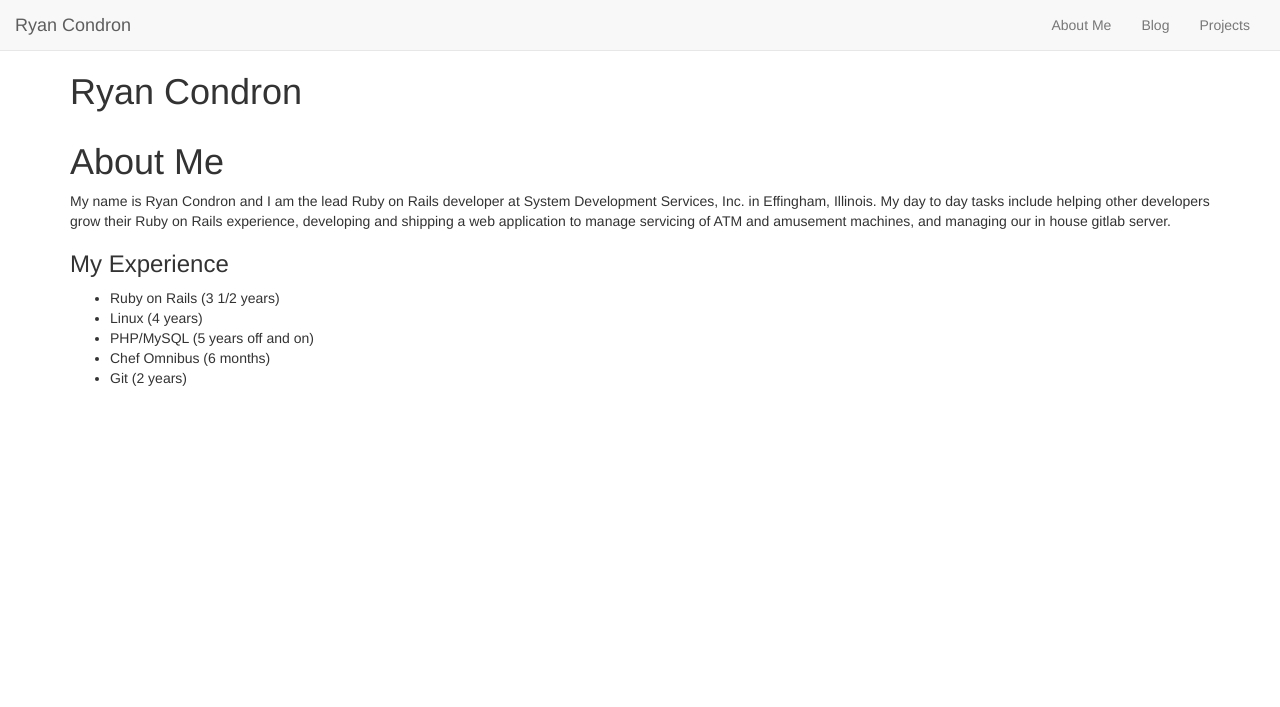
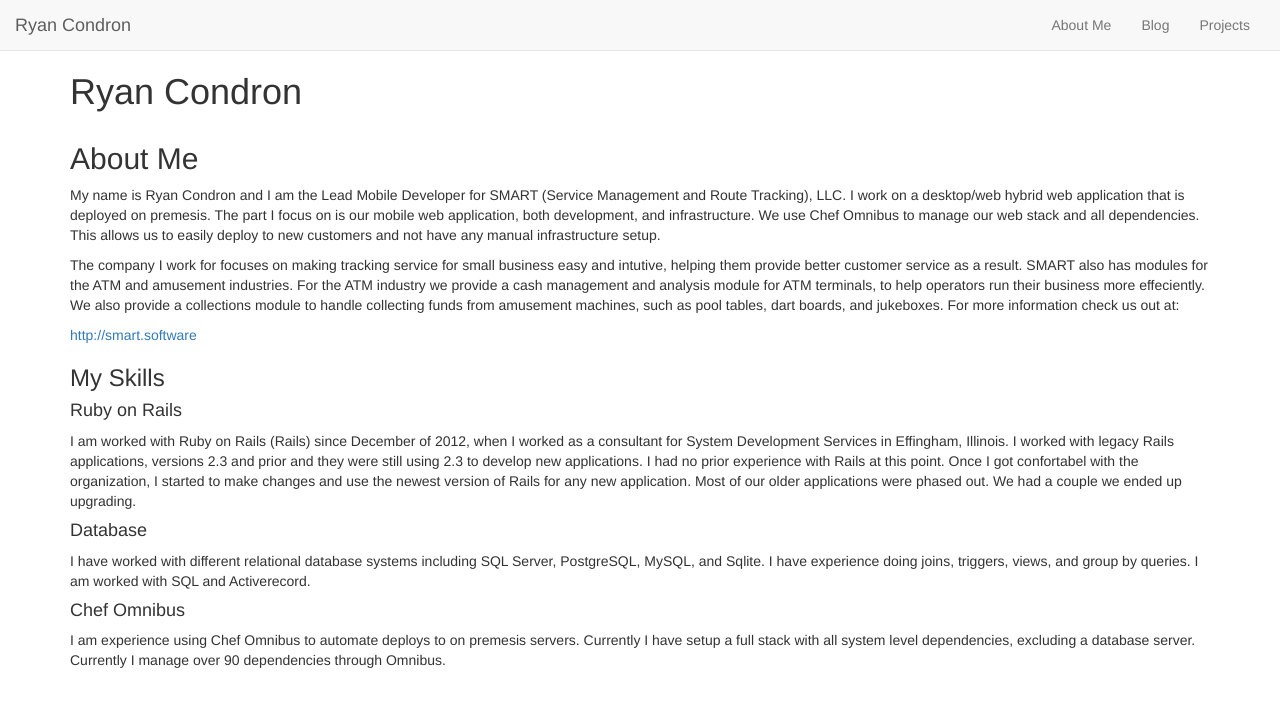
Before and after one commit to rebelweb/rebelweb.github.io, a Jekyll site: the page built from about.md, in a window 1280 px wide. Shown: the top 707 px of the page. Built offline with Jekyll 4.4.1, drawn with Linux system fonts in a browser that asks for light colours.

```diff
--- a/_layouts/page.html
+++ b/_layouts/page.html
@@ -4,7 +4,7 @@
 
 <article class="post">
   <header class="post-header">
-    <h1 class="post title">{{ page.title | escape }}</h1>
+    <h2 class="post title">{{ page.title | escape }}</h2>
   </header>
   <div class="post-content">
     {{ content }}
--- a/about.md
+++ b/about.md
@@ -4,15 +4,44 @@
 permalink: /about/
 ---
 
-My name is Ryan Condron and I am the lead Ruby on Rails developer at
-System Development Services, Inc. in Effingham, Illinois. My day to day tasks
-include helping other developers grow their Ruby on Rails experience,
-developing and shipping a web application to manage servicing of ATM and
-amusement machines, and managing our in house gitlab server.
+My name is Ryan Condron and I am the Lead Mobile Developer for SMART (Service
+Management and Route Tracking), LLC. I work on a desktop/web hybrid web
+application that is deployed on premesis. The part I focus on is our mobile
+web application, both development, and infrastructure. We use Chef Omnibus to
+manage our web stack and all dependencies. This allows us to easily deploy to
+new customers and not have any manual infrastructure setup.
 
-### My Experience
-- Ruby on Rails (3 1/2 years)
-- Linux (4 years)
-- PHP/MySQL (5 years off and on)
-- Chef Omnibus (6 months)
-- Git (2 years)
+The company I work for focuses on making tracking service for small business
+easy and intutive, helping them provide better customer service as a result.
+SMART also has modules for the ATM and amusement industries. For the ATM
+industry we provide a cash management and analysis module for ATM terminals,
+to help operators run their business more effeciently. We also provide a
+collections module to handle collecting funds from amusement machines, such as
+pool tables, dart boards, and jukeboxes. For more information check us out at:
+
+[http://smart.software](http://smart.software)
+
+### My Skills
+
+#### Ruby on Rails
+
+I am worked with Ruby on Rails (Rails) since December of 2012, when I worked as
+a consultant for System Development Services in Effingham, Illinois. I worked
+with legacy Rails applications, versions 2.3 and prior and they were still
+using 2.3 to develop new applications. I had no prior experience with Rails at
+this point. Once I got confortabel with the organization, I started to make
+changes and use the newest version of Rails for any new application. Most of
+our older applications were phased out. We had a couple we ended up upgrading.
+
+#### Database
+
+I have worked with different relational database systems including SQL Server,
+PostgreSQL, MySQL, and Sqlite. I have experience doing joins, triggers, views,
+and group by queries. I am worked with SQL and Activerecord.
+
+#### Chef Omnibus
+
+I am experience using Chef Omnibus to automate deploys to on premesis servers.
+Currently I have setup a full stack with all system level dependencies,
+excluding a database server. Currently I manage over 90 dependencies through
+Omnibus.
```
Also changed, not shown: _posts/2017-04-27-starting-a-development-meetup.markdown (added, +13 -0 lines), 1 other file.
